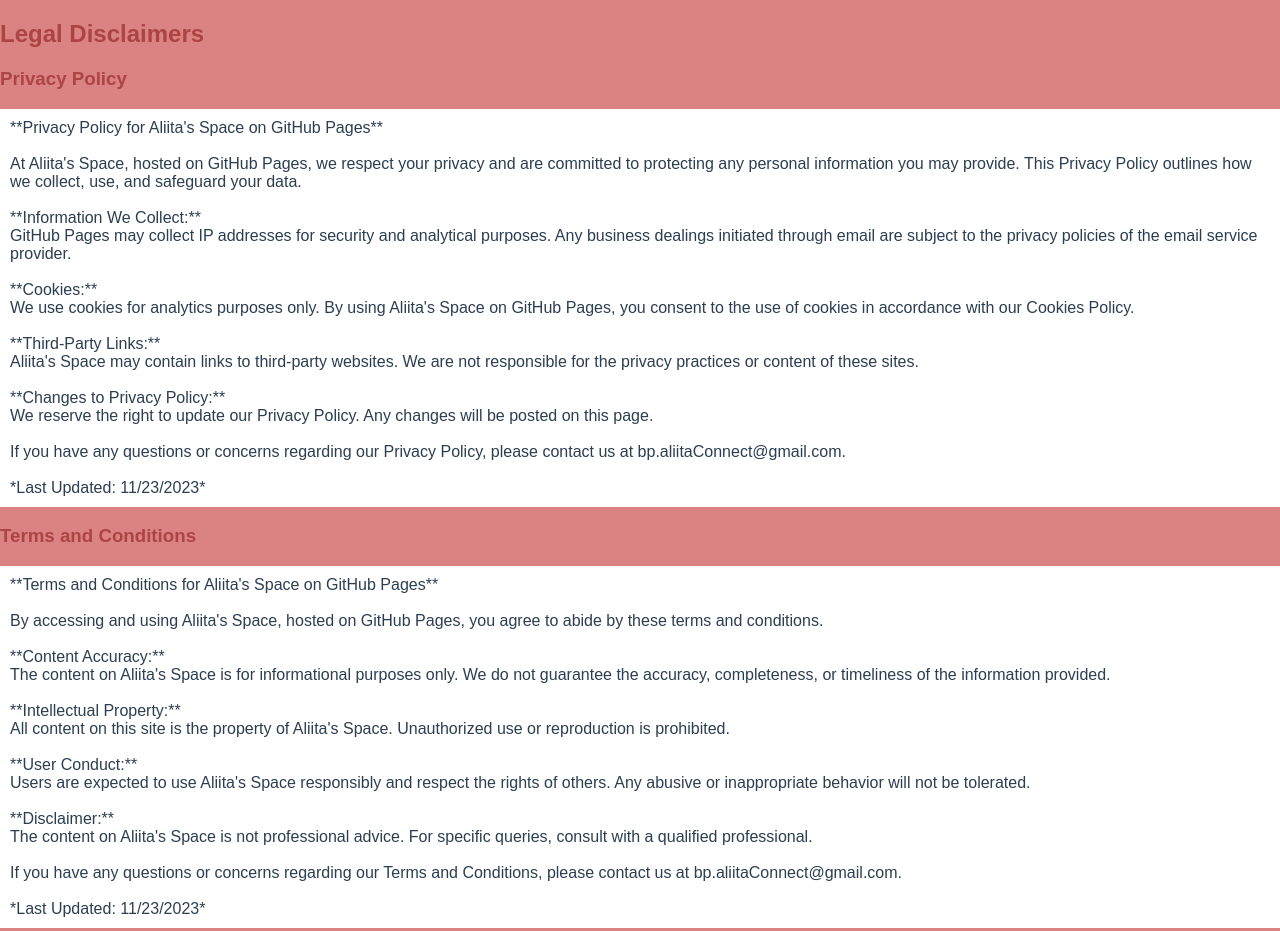
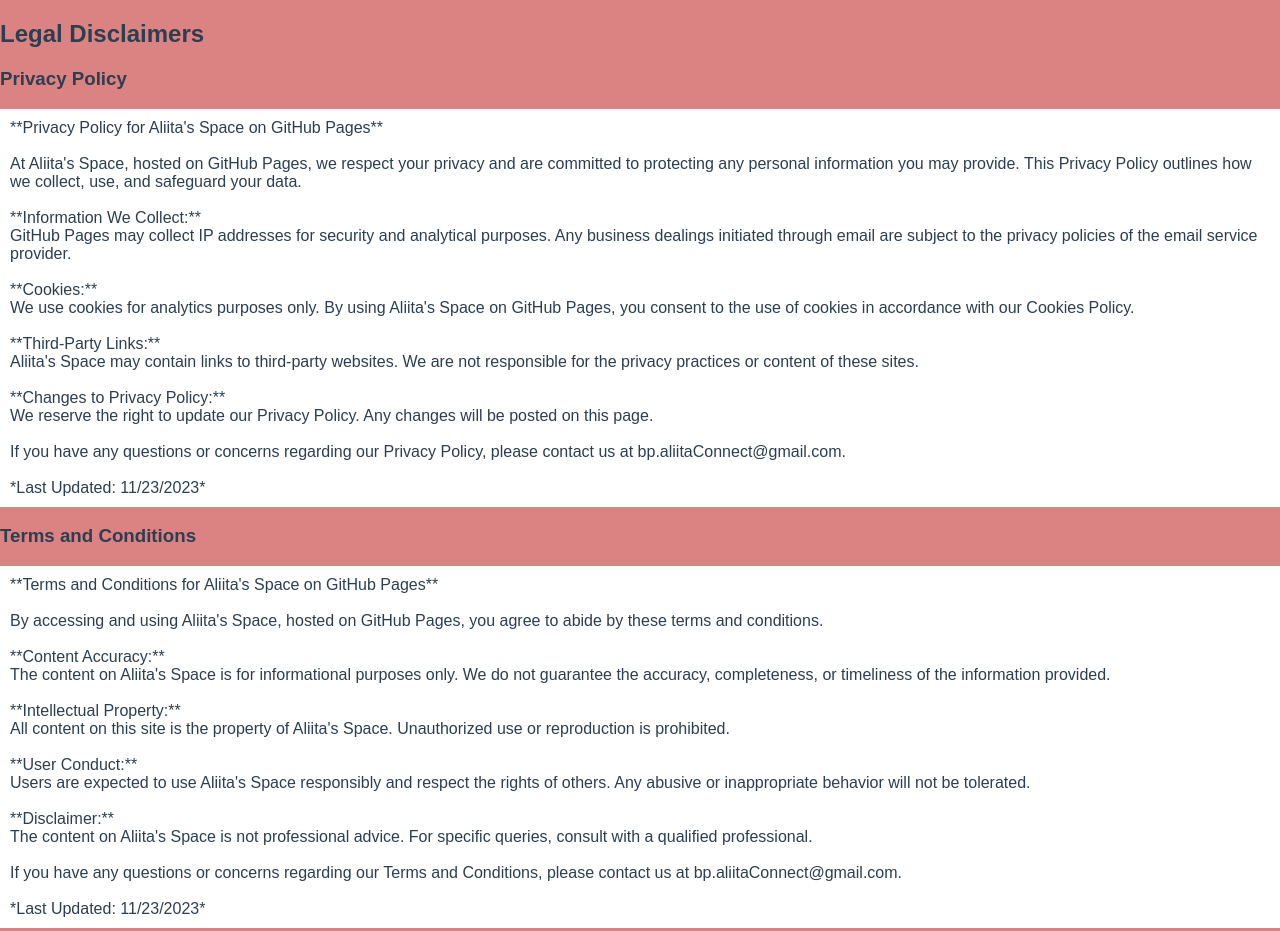
Before and after one commit to SuperAliita/aliitasspace, a plain HTML site: page docs/legal.html in a window 1280 px wide. Shown: the top 931 px of the page. Drawn offline with Linux system fonts and the light colour scheme.

Commit message:
Update styles.css

```diff
--- a/docs/styles.css
+++ b/docs/styles.css
@@ -45,6 +45,6 @@
   }
 
   h2, h3 {
-    color: #ad4444; /* Dark maroon color */
+    color: #2c3e50;
 
   }
```
